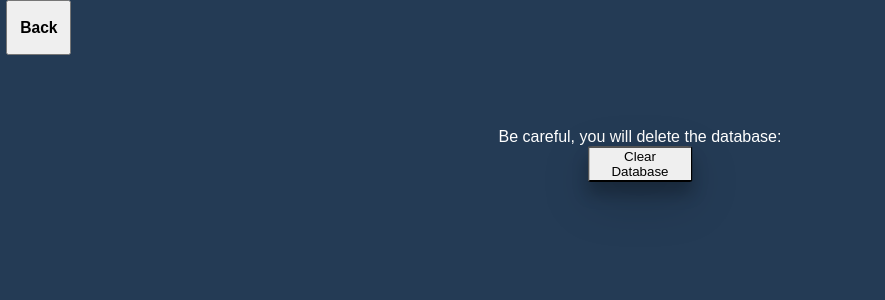
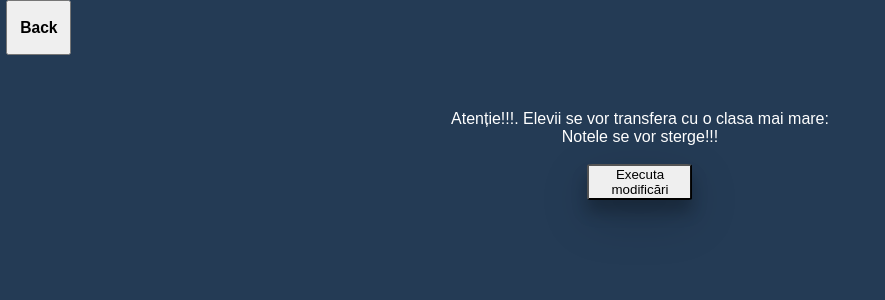
Before and after one commit to GimnaziulCasunca/GimnaziulCasuncaFront, a React (Create React App) app: page /about in a window 1280 px wide. Shown: the top 300 px of the page, without its empty margins (0-885 px from the left). Built offline with nearby package versions, Linux system fonts and the light colour scheme.

Commit message:
Updates for prod
change to roman and change to add +1 class and clear data

```diff
--- a/package.json
+++ b/package.json
@@ -50,4 +50,5 @@
     "gh-pages": "^5.0.0"
   },
   "proxy": "https://servergc.onrender.com/"
+
 }
--- a/src/components/ClearDataPage.js
+++ b/src/components/ClearDataPage.js
@@ -12,15 +12,14 @@ export const ClearDataPage = () => {
   const handleClearDatabase = async () => {
   if(FinToken){
     try {
-      del = prompt("Are you sure you want to clear all data? (y,n)?");
+      del = prompt("Esti sigura? Alege (y/n)?");
       if (del === "y") {
-        pass = prompt("Enter password ?");
+        pass = prompt("Introdu parola ?");
           if (pass === "42281719") {
-            await axios.delete("/cleardata");
-            alert("Elev database cleared successfully.");
-
+            await axios.patch(`https://servergc.onrender.com/cleardata`);
+            alert("Elevii au fost mutați. Note nu sunt!");
           }else {
-            alert("Wrong password!")
+            alert("Parola gresită!")
           }
       }
     } catch (error) {
@@ -33,8 +32,9 @@ export const ClearDataPage = () => {
         <Link to = "/modify"><button class="home"><h3><b>Back</b></h3></button></Link>
         <div class="container">
             <div class="center">
-              <div class="center-align">Be careful, you will delete the database:<br/>
-                <button class="cleardata"  onClick={handleClearDatabase}>Clear Database </button>
+              <div class="center-align">Atenție!!!. Elevii se vor transfera cu o clasa mai mare:<br/>
+              Notele se vor sterge!!!<br/><br/>
+                <button class="cleardata"  onClick={handleClearDatabase}>Executa modificări </button>
               </div>
             </div>
         </div>
--- a/src/components/HomePage.js
+++ b/src/components/HomePage.js
@@ -55,10 +55,10 @@ return (
     <Link to = "/login" class="logout"><button><h3><b>Log In</b></h3></button></Link>
     <br/>
      <div class = "login-box">
-      <h2>Search Elev:</h2>
+      <h2>Search Elev by IDNP:</h2>
       <form onSubmit={ShowElev}>
         <div class="user-box">
-          <label>Search IDNP: </label>
+          <label>Select sem: </label>
           <select value={selectedSem} onChange={(e) => setSelectedSem(e.target.value)}>
             <option value="1">Semestrul 1</option>
             <option value="2">Semestrul 2</option>
--- a/src/components/SubmitPage.js
+++ b/src/components/SubmitPage.js
@@ -512,7 +512,7 @@ export const SubmitPage = () => {
         {User ? (
           <div>
             {User === "DirectorAdmin" ?
-            <div>Doar la inceputul unui an nou <Link to = "/about" ><button class="clr"><h3><b>Clear Data</b></h3></button></Link></div>:
+            <div>Mută elevii in alta clasa<Link to = "/about" ><button class="clr"><h3><b>Next Year</b></h3></button></Link></div>:
             console.log("user")}
           </div>
         ) : (
--- a/src/config.js
+++ b/src/config.js
@@ -2,10 +2,10 @@
 
 const config = {
     development: {
-      apiUrl: 'http://localhost:3000', // Replace with your local backend URL
+      apiUrl: 'http://localhost:3001', // Replace with your local backend URL
     },
     production: {
-      apiUrl: 'https://band-fuyo.onrender.com', // Replace with your production backend URL
+      apiUrl: 'https://servergc.onrender.com/', // Replace with your production backend URL
     },
   };
 
```
Also changed, not shown: Текстовый документ.txt, 1 other file (tests, documents, lock files or other folders).
